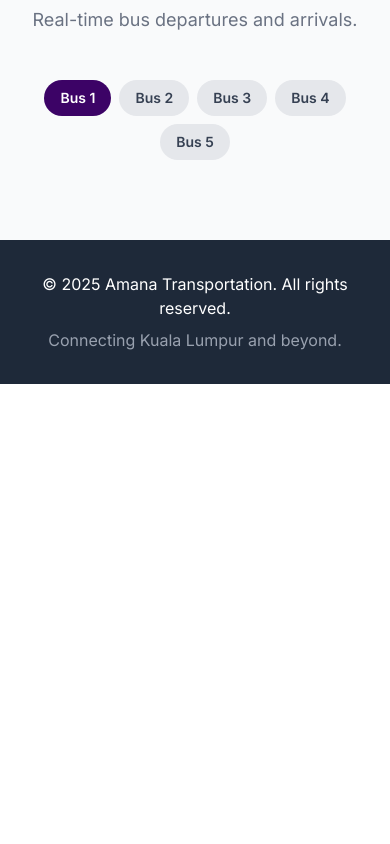
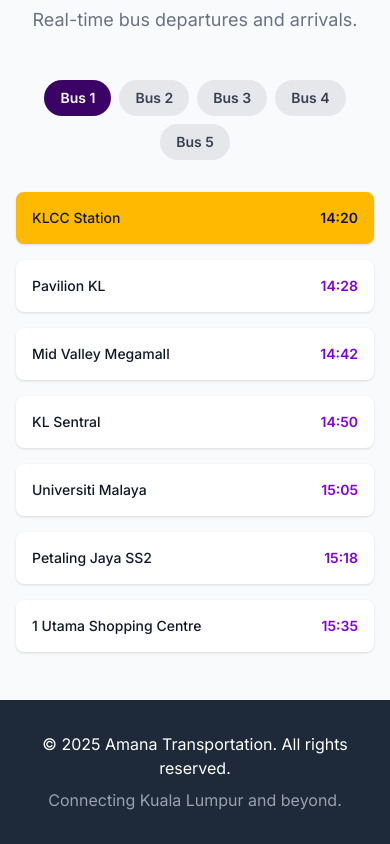
Before and after one commit to dohmeid/amana-transportation-app, a Next.js app: page / in a window 390 px wide. Shown: the part 1281-2125 px from the top of the page. Before the commit the page ends 1665 px from the top, so only its background shows below. Built offline with nearby package versions, Linux system fonts and the light colour scheme.

Commit message:
making the bus's table responsive

```diff
--- a/app/components/BusScheduleSection.tsx
+++ b/app/components/BusScheduleSection.tsx
@@ -46,6 +46,31 @@ function BusScheduleTable({ stops }: BusScheduleTableProps) {
   );
 }
 
+function BusScheduleList({ stops }: BusScheduleTableProps) {
+  if (stops.length === 0) {
+    return (
+      <div className="flex items-center justify-center h-full py-10">
+        <p className="text-gray-500 text-center px-4">Please select a bus line to see its schedule.</p>
+      </div>
+    );
+  }
+
+  return (
+    <div className="space-y-4">
+      {stops.map((item) => (
+        <div key={item.name} className={`p-4 rounded-lg shadow ${item.is_next_stop ? "bg-amber-400" : "bg-white"}`}>
+          <div className="flex justify-between items-center">
+            <span className="text-sm font-medium text-gray-900">{item.name}</span>
+            <span className={`text-sm font-semibold ${item.is_next_stop ? 'text-gray-900' : 'text-purple-700'}`}>
+              {item.estimated_arrival}
+            </span>
+          </div>
+        </div>
+      ))}
+    </div>
+  );
+}
+
 export function BusScheduleSection() {
   const busLines = busData.bus_lines;
   const [selectedBusId, setSelectedBusId] = useState<number | null>(busLines[0]?.id ?? null);
@@ -78,11 +103,18 @@ export function BusScheduleSection() {
           onBusSelect={handleBusSelection}
         />
 
+        {/* Desktop Table View */}
         <div className="hidden md:block mx-auto max-w-2xl">
-          <div className="shadow-md sm:rounded-lg overflow-y-auto h-[480px] relative">
+          <div className="shadow-md sm:rounded-lg overflow-auto h-[480px] relative">
               <BusScheduleTable stops={selectedBusData?.bus_stops ?? []} />
           </div>
         </div>
+
+        {/* Mobile Card List View */}
+        <div className="md:hidden mt-8">
+          <BusScheduleList stops={selectedBusData?.bus_stops ?? []} />
+        </div>
+
       </div>
 
     </section>
```
